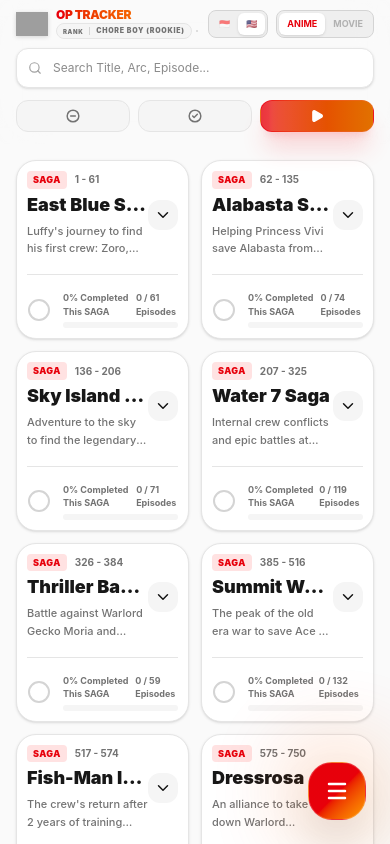
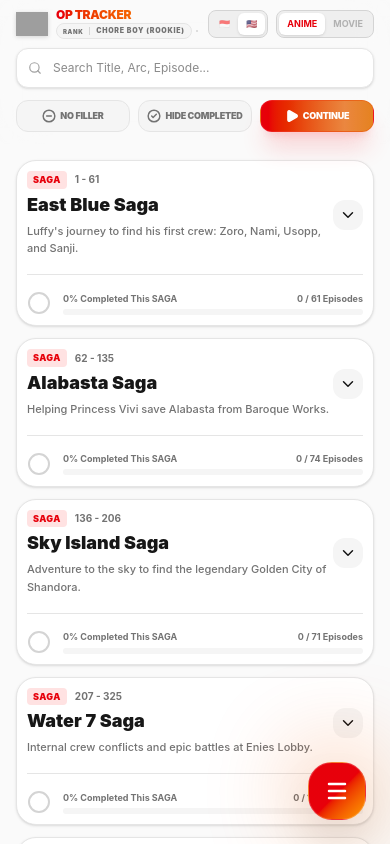
Before and after one commit to syarfandi/optracks, a React (Vite) app: page / in a window 390 px wide. Shown: the top 844 px of the page. Built offline with nearby package versions, Linux system fonts and the light colour scheme; grey boxes are pictures that could not be loaded.

Commit message:
ui: make filter labels visible on mobile and update grid layout for smaller screens

```diff
--- a/src/App.tsx
+++ b/src/App.tsx
@@ -1563,7 +1563,7 @@
                                             className={`flex-1 sm:flex-none px-2 py-2 rounded-xl border transition-all flex items-center justify-center gap-1 sm:gap-1.5 whitespace-nowrap ${!showFiller ? 'bg-gradient-to-r from-red-600 to-rose-600 border-rose-500 text-white shadow-lg shadow-red-500/20' : theme.buttonInactive}`}
                                         >
                                             <CircleMinus size={14} strokeWidth={2.5} />
-                                            <span className="text-[9px] sm:text-[10px] font-black uppercase tracking-tight sm:tracking-widest hidden md:inline">{t('filter_no_filler')}</span>
+                                            <span className="text-[9px] sm:text-[10px] font-black uppercase tracking-tight sm:tracking-widest">{t('filter_no_filler')}</span>
                                         </motion.button>
 
                                         <motion.button
@@ -1574,7 +1574,7 @@
                                             className={`flex-1 sm:flex-none px-2 py-2 rounded-xl border transition-all flex items-center justify-center gap-1 sm:gap-1.5 whitespace-nowrap ${hideWatched ? 'bg-gradient-to-r from-emerald-600 to-green-600 border-green-500 text-white shadow-lg shadow-green-500/20' : theme.buttonInactive}`}
                                         >
                                             <CheckCircle2 size={14} strokeWidth={2.5} />
-                                            <span className="text-[9px] sm:text-[10px] font-black uppercase tracking-tight sm:tracking-widest hidden md:inline">{t('filter_hide_watched')}</span>
+                                            <span className="text-[9px] sm:text-[10px] font-black uppercase tracking-tight sm:tracking-widest">{t('filter_hide_watched')}</span>
                                         </motion.button>
 
                                         <motion.button
@@ -1591,7 +1591,7 @@
                                                 className="absolute inset-0 bg-gradient-to-r from-transparent via-white/25 to-transparent -skew-x-12"
                                             />
                                             <Play size={14} fill="currentColor" strokeWidth={2.5} className="relative z-10" />
-                                            <span className="text-[9px] sm:text-[10px] font-black uppercase tracking-tight sm:tracking-widest relative z-10 hidden md:inline">{t('filter_continue')}</span>
+                                            <span className="text-[9px] sm:text-[10px] font-black uppercase tracking-tight sm:tracking-widest relative z-10">{t('filter_continue')}</span>
                                         </motion.button>
                                     </>
                                 )}
@@ -1611,13 +1611,13 @@
                                 <button onClick={() => { setSearchQuery(''); setShowFiller(true); setHideWatched(false); }} className="mt-8 px-8 py-3 rounded-2xl bg-red-100 text-red-600 dark:bg-red-900/40 dark:text-red-400 font-bold uppercase tracking-widest text-xs hover:bg-red-200 transition-colors shadow-sm"> {t('btn_reset_filter')} </button>
                             </div>
                         ) : (
-                            <div className={sagaViewMode === 'card' ? 'grid grid-cols-2 lg:grid-cols-2 gap-3 sm:gap-4 items-start' : 'space-y-4'}>
+                            <div className={sagaViewMode === 'card' ? 'grid grid-cols-1 sm:grid-cols-2 lg:grid-cols-2 gap-3 sm:gap-4 items-start' : 'space-y-4'}>
                                 {filteredEps.map((saga) => {
                                     const progress = getSagaProgress(saga);
                                     const finished = progress.count === progress.total;
 
                                     return (
-                                        <section key={saga.id} className={`rounded-[1.25rem] overflow-hidden border transition-all duration-300 ${theme.card} ${sagaViewMode === 'card' && expandedSagas.includes(saga.id) ? 'col-span-2' : ''}`}>
+                                        <section key={saga.id} className={`rounded-[1.25rem] overflow-hidden border transition-all duration-300 ${theme.card} ${sagaViewMode === 'card' && expandedSagas.includes(saga.id) ? 'sm:col-span-2' : ''}`}>
                                             <div className={`cursor-pointer ${sagaViewMode === 'card' ? 'p-2.5 sm:p-4' : 'p-3 sm:px-4'} ${theme.hover}`} onClick={() => toggleSaga(saga.id)}>
                                                 <div className="flex items-center justify-between">
                                                     <div className="flex-1 min-w-0">
```
